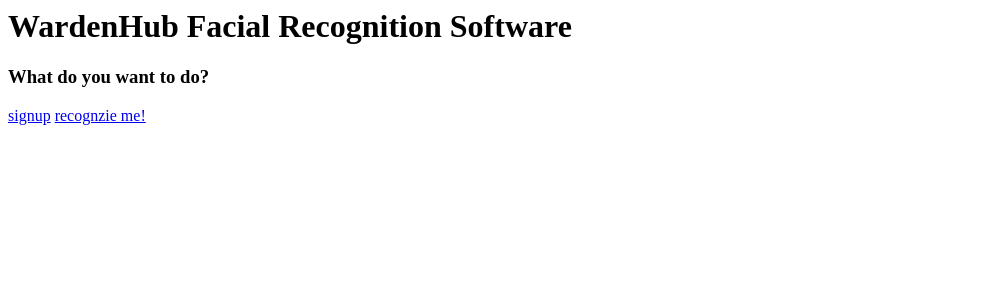
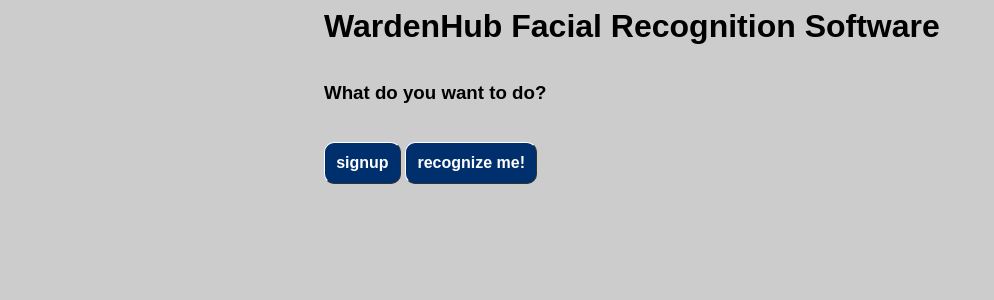
Before and after one commit to davidbritez/wardenhub-apf-new, a Flask app: page / in a window 1280 px wide. Shown: the top 300 px of the page, without its empty margins (0-994 px from the left). Run offline with Flask 2, Linux system fonts and the light colour scheme.

Commit message:
updated html files

```diff
--- a/templates/index.html
+++ b/templates/index.html
@@ -1,11 +1,14 @@
 <html>
     <head>
         <title>Warden Facial Recognition Software</title>
+        <link rel="stylesheet" type="text/css" href="../static/styles.css">
     </head>
     <body>
-        <h1>WardenHub Facial Recognition Software</h1>
-        <h3> What do you want to do? </h3>
-        <a href="/signup">signup</a>
-        <a href="/process">recognzie me!</a>
+        <main>
+            <h1>WardenHub Facial Recognition Software</h1>
+            <h3> What do you want to do? </h3>
+            <a href="/signup" class="buttonLink">signup</a>
+            <a href="/process"class="buttonLink">recognize me!</a>
+        </main>
     </body>
 </html>
--- a/templates/signup.html
+++ b/templates/signup.html
@@ -1,8 +1,10 @@
 <html>
     <head>
         <title>Warden Facial Recognition Software</title>
+        <link rel="stylesheet" type="text/css" href="../static/styles.css">
     </head>
     <body>
+        <main>
         <h1>WardenHub Facial Recognition Software</h1>
         <h1>Camera</h1>
         <div class="camera">
@@ -21,6 +23,7 @@
 
         <button type="submit" id="sendphoto">Sign Up</button>
         </form>
+    </main>
         <!-- Scripts -->
         <script type="text/javascript" src="/camera.js"></script>
         <script type="text/javascript">
```
